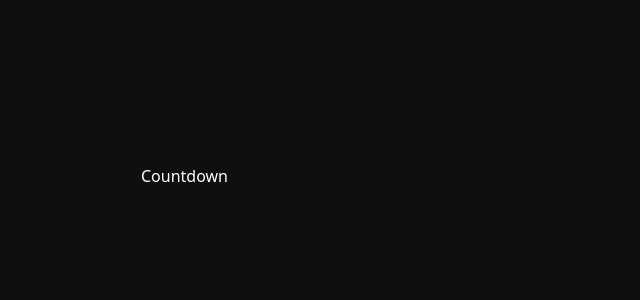
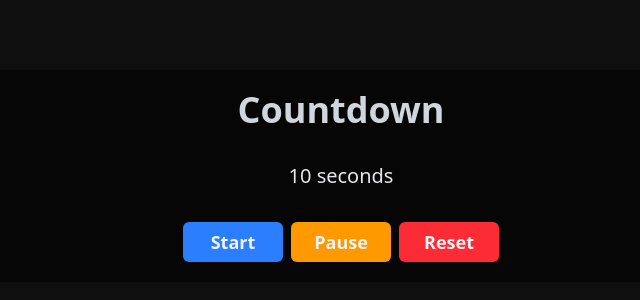
Before and after one commit to andromeda-glx/countdown-react-vite, a React (Vite) app: page / in a window 1280 px wide. Shown: the part 224-524 px from the top of the page, without its empty margins (299-939 px from the left). Built offline with nearby package versions, Linux system fonts and the light colour scheme.

Commit message:
add button components

```diff
--- a/src/App.jsx
+++ b/src/App.jsx
@@ -2,7 +2,7 @@ import Countdown from "./components/Countdown"
 
 function App() {
     return (
-        <main className="bg-epic h-dvh w-dvw text-white flex items-center justify-center">
+        <main className="bg-epic-50 h-dvh w-dvw flex items-center justify-center">
             <Countdown />
         </main>
     )
--- /dev/null
+++ b/src/components/Button.jsx
@@ -0,0 +1,11 @@
+/* eslint-disable react/prop-types */
+export default function Button({ text, color, handleClick }) {
+    return (
+        <button
+            className={`${color} rounded-md w-[100px] text-gray-100 font-semibold h-[40px] cursor-pointer text-lg`}
+            onClick={handleClick}
+        >
+            {text}
+        </button>
+    )
+}
--- a/src/components/Countdown.jsx
+++ b/src/components/Countdown.jsx
@@ -1,7 +1,44 @@
+import { useState } from "react";
+import Button from "./Button";
+
 export default function Countdown() {
+    const [counter, setCounter] = useState(10);
+
+    function handleStart() {
+
+    }
+    function handlePause() {
+
+    }
+    function handleReset() {
+
+    }
+
     return (
-        <div className="w-[400px]">
-            <h1>Countdown</h1>
+        <div className="w-[60%] bg-epic-100 flex flex-col gap-y-8 items-center py-5 px-10 rounded-2xl">
+            <h1 className="text-4xl font-semibold text-gray-300">
+                Countdown
+            </h1>
+            <div className="">
+                <p className="text-gray-200 text-xl">{counter} seconds</p>
+            </div>
+            <div className="flex gap-x-2">
+                <Button
+                    text={"Start"}
+                    color={"bg-blue-500"}
+                    handleClick={handleStart()}
+                />
+                <Button
+                    text={"Pause"}
+                    color={"bg-amber-500"}
+                    handleClick={handlePause()}
+                />
+                <Button
+                    text={"Reset"}
+                    color={"bg-red-500"}
+                    handleClick={handleReset()}
+                />
+            </div>
         </div>
     )
 }
--- a/src/index.css
+++ b/src/index.css
@@ -1,5 +1,6 @@
 @import "tailwindcss";
 
 @theme{
-    --color-epic: #0f0f0f
+    --color-epic-50: #0f0f0f;
+    --color-epic-100: #060606;
 }
```
